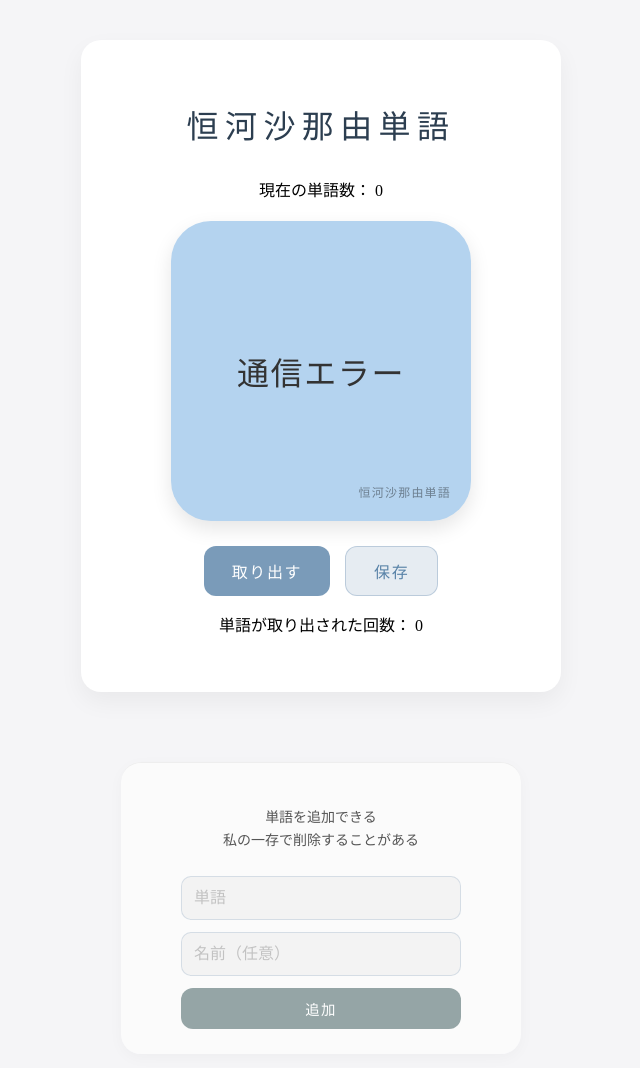
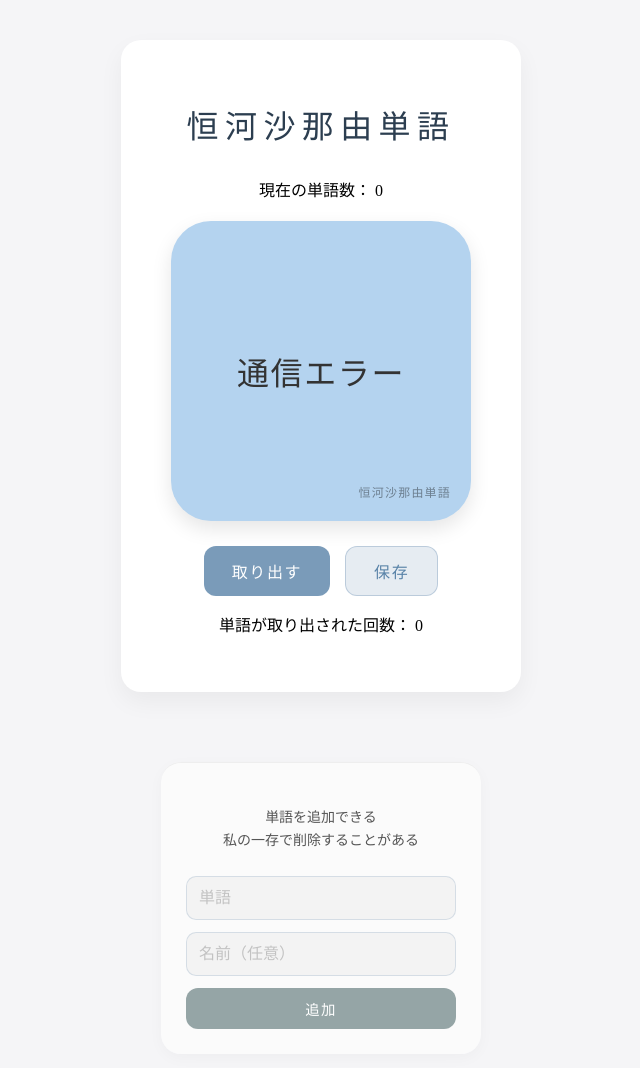
Before and after one commit to kasen-river/nayutango, a website built with Vite: page index.html in a window 1280 px wide. Shown: the whole page, without its empty margins (319-959 px from the left). Built offline with nearby package versions, Linux system fonts and the light colour scheme; no server answers.

Commit message:
Add files via upload

```diff
--- a/src/main.js
+++ b/src/main.js
@@ -110,7 +110,7 @@ async function addWord() {
 
   const word = escapeHTML(rawWord);
   const name = escapeHTML(rawName);
-  if (!word) return alert("単語を入力してください");
+  if (!word) return alert("無は追加できない");
 
   addBtn.disabled = true; // 連打防止
   addBtn.innerText = "送信中...";
@@ -120,13 +120,13 @@ async function addWord() {
       method: 'POST',
       body: JSON.stringify({ word: word, name: name })
     });
-    alert("スプレッドシートに追加しました！");
+    alert("単語帳に追加した");
     newWordInput.value = "";
   } catch (e) {
     alert("エラーが発生しました");
   } finally {
     addBtn.disabled = false;
-    addBtn.innerText = "投稿";
+    addBtn.innerText = "追加";
   }
 }
 
--- a/src/style.css
+++ b/src/style.css
@@ -16,8 +16,8 @@ body {
 
 /* ガチャの四角 */
 #app {
-  width: 100%;
-  max-width: 400px;
+  width: 90%;
+  max-width: 320px;
   background: white;
   padding: 40px;
   border-radius: 20px;
@@ -27,8 +27,8 @@ body {
 
 /* 投稿用の四角 */
 .add-form {
-  width: 100%;
-  max-width: 400px; /* ガチャの四角と幅を合わせる */
+  width: 90%;
+  max-width: 320px; /* ガチャの四角と幅を合わせる */
   background: rgba(255, 255, 255, 0.6); /* 少し透明にして「サブ感」を出す */
   padding: 25px;
   border-radius: 20px;
@@ -37,6 +37,8 @@ body {
   flex-direction: column;
   gap: 12px;
   box-sizing: border-box;
+  margin-left: auto;
+  margin-right: auto;
 }
 
 /* タイトル */
@@ -107,6 +109,9 @@ button {
   cursor: pointer;
   transition: all 0.3s ease;
   margin: 0; /* gapで制御するためmarginは0に */
+  -webkit-user-select: none; /* Safari用 */
+  user-select: none;         /* 標準の文字選択禁止 */
+  -webkit-tap-highlight-color: transparent; /* タップ時の青い背景も消す（iPhone用） */
 }
 
 /* マウスを乗せたとき */
```
